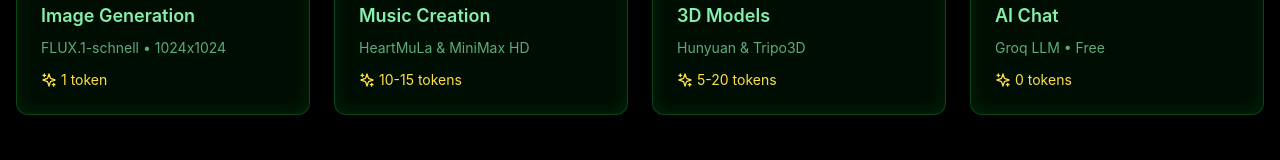
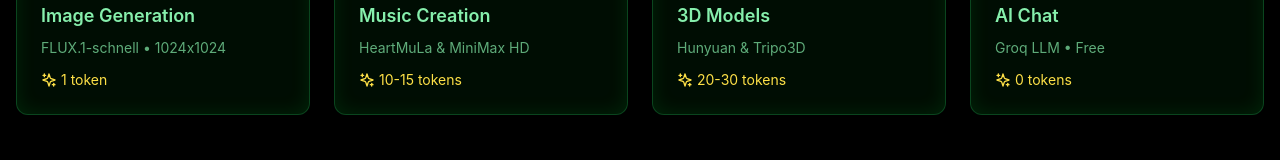
Before and after one commit to UnrealNFT/TrappistAI, a React (Vite) app in the folder frontend/: page / in a window 1280 px wide. Shown: the part 531-691 px from the top of the page. Built offline with nearby package versions, Linux system fonts and the light colour scheme; no server answers.

Commit message:
fix(ui): correct 3D model cost to 20-30 tokens, translate bot captions to English

```diff
--- a/frontend/src/pages/Home.jsx
+++ b/frontend/src/pages/Home.jsx
@@ -51,7 +51,7 @@
             icon: <Box className="w-10 h-10" />,
             title: "3D Models",
             description: "Hunyuan & Tripo3D",
-            cost: "5-20 tokens"
+            cost: "20-30 tokens"
           },
           {
             icon: <MessageSquare className="w-10 h-10" />,
```
Also changed, not shown: 2 other files (tests, documents, lock files or other folders).
